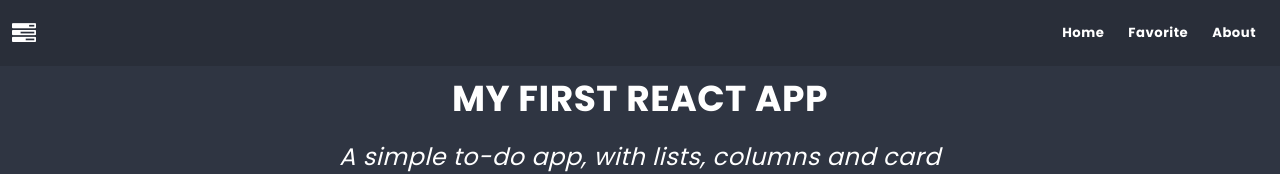
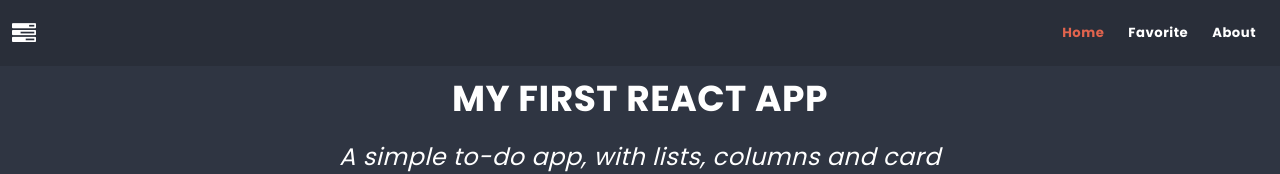
Before and after one commit to Cornholio8/15-React, a React (Create React App) app: page / in a window 1280 px wide. Shown: the top 174 px of the page. Built offline with nearby package versions, Linux system fonts and the light colour scheme.

Commit message:
add NavLink component

```diff
--- a/src/components/NavBar/NavBar.js
+++ b/src/components/NavBar/NavBar.js
@@ -1,4 +1,5 @@
 import styles from './NavBar.module.scss';
+import { Link, NavLink } from 'react-router-dom';
 
 const NavBar = () => {
     return (
@@ -6,9 +7,9 @@
             <div className={styles.container}>
                 <span className="fa fa-tasks" />
                 <ul className={styles.list}>
-                    <li><a href="/">Home</a></li>
-                    <li><a href="/favorite">Favorite</a></li>
-                    <li><a href="/about">About</a></li>
+                    <li><NavLink className={({ isActive }) => isActive ? styles.linkActive : undefined} to="/">Home</NavLink></li>
+                    <li><NavLink className={({ isActive }) => isActive ? styles.linkActive : undefined} to="/favorite">Favorite</NavLink></li>
+                    <li><NavLink className={({ isActive }) => isActive ? styles.linkActive : undefined} to="/about">About</NavLink></li>
                 </ul>
             </div>
         </nav>
--- a/src/components/NavBar/NavBar.module.scss
+++ b/src/components/NavBar/NavBar.module.scss
@@ -27,4 +27,8 @@
       text-decoration: none;
       color: $color-light;
     }
+
+    .linkActive {
+      color: $color-warning;
+    }
   }
```
